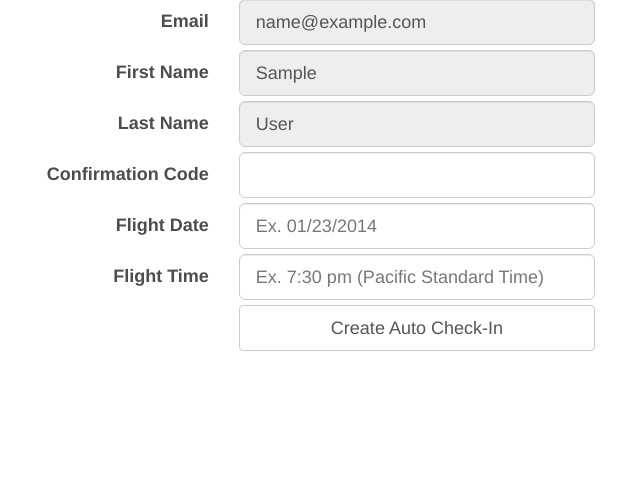
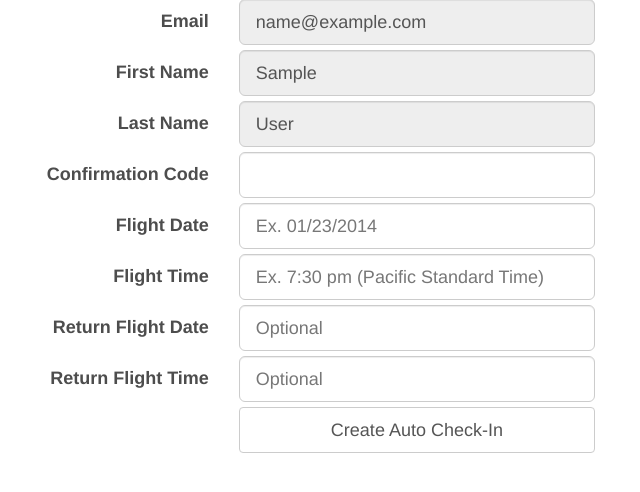
Before and after one commit to dvdhpkns/swautocheckin, a Django app: page /passenger/00000000-0000-0000-0000-000000000001/create-reservation in a window 1280 px wide. Shown: the part 227-719 px from the top of the page, without its empty margins (361-1001 px from the left). Run offline with Django 3.2, Linux system fonts and the light colour scheme; tables that the repository leaves empty hold one stand-in row (values such as "Sample post"); some libraries are stand-ins or nearby versions.

Commit message:
Add return flight option

```diff
--- a/swautocheckin/forms.py
+++ b/swautocheckin/forms.py
@@ -41,20 +41,20 @@ class ReservationForm(forms.Form):
     flight_time.label = 'Flight Time'
     flight_time.input_formats = ['%H:%M', '%I:%M%p', '%I:%M %p']
 
-    # return_flight_date = forms.DateField()
-    # return_flight_date.required = False
-    # return_flight_date.widget.attrs['class'] = 'form-control input-lg'
-    # return_flight_date.widget.attrs['placeholder'] = 'Optional'
-    # return_flight_date.label = 'Return Flight Date'
-    # return_flight_date.input_formats = ['%m/%d/%Y']
-    #
-    # return_flight_time = forms.TimeField()
-    # return_flight_time.required = False
-    # return_flight_time.widget.attrs['placeholder'] = 'Optional'
-    # return_flight_time.help_text = "Pacific Standard Time"
-    # return_flight_time.widget.attrs['class'] = 'form-control input-lg'
-    # return_flight_time.label = 'Return Flight Time'
-    # return_flight_time.input_formats = ['%H:%M', '%I:%M%p', '%I:%M %p']
+    return_flight_date = forms.DateField()
+    return_flight_date.required = False
+    return_flight_date.widget.attrs['class'] = 'form-control input-lg'
+    return_flight_date.widget.attrs['placeholder'] = 'Optional'
+    return_flight_date.label = 'Return Flight Date'
+    return_flight_date.input_formats = ['%m/%d/%Y']
+
+    return_flight_time = forms.TimeField()
+    return_flight_time.required = False
+    return_flight_time.widget.attrs['placeholder'] = 'Optional'
+    return_flight_time.help_text = "Pacific Standard Time"
+    return_flight_time.widget.attrs['class'] = 'form-control input-lg'
+    return_flight_time.label = 'Return Flight Time'
+    return_flight_time.input_formats = ['%H:%M', '%I:%M%p', '%I:%M %p']
 
     def __init__(self, *args, **kwargs):
         super(ReservationForm, self).__init__(*args, **kwargs)
@@ -85,6 +85,18 @@ class ReservationForm(forms.Form):
         last_name = cleaned_data.get("last_name")
         conf_num = cleaned_data.get("confirmation_num")
 
+        return_flight_time = cleaned_data.get("return_flight_time")
+        return_flight_date = cleaned_data.get("return_flight_date")
+        if return_flight_time and not return_flight_date:
+            msg = u"Required with return flight time."
+            self._errors["return_flight_date"] = self.error_class([msg])
+            del cleaned_data["return_flight_date"]
+
+        if return_flight_date and not return_flight_time:
+            msg = u"Required with return flight date."
+            self._errors["return_flight_time"] = self.error_class([msg])
+            del cleaned_data["return_flight_time"]
+
         if first_name and last_name and conf_num:
             response_code, boarding_position = checkin.attempt_checkin(conf_num, first_name, last_name, email, do_checkin=False)
             if response_code is RESPONSE_STATUS_INVALID.code:
--- a/swautocheckin/models.py
+++ b/swautocheckin/models.py
@@ -1,5 +1,11 @@
+from datetime import datetime, timedelta
+import logging
 from django.db import models
 import uuid
+from swautocheckin import tasks
+
+
+LOGGER = logging.getLogger(__name__)
 
 
 class Passenger(models.Model):
@@ -28,3 +34,33 @@ class Reservation(models.Model):
 
     def __unicode__(self):
         return u'%s. %s: %s' % (self.id, self.passenger, self.flight_date)
+
+
+def create_reservation(confirmation_num, flight_date, flight_time, passenger, return_reservation=None):
+    LOGGER.info("Creating reservation and scheduling checkin task...")
+
+    reservation = Reservation.objects.create(
+        passenger=passenger,
+        flight_date=flight_date,
+        flight_time=flight_time,
+        confirmation_num=confirmation_num,
+    )
+    if return_reservation:
+        reservation.child_reservations.add(return_reservation)
+    # schedule checkin for 24 hours before reservation
+    checkin_time = _get_checkin_time(reservation)
+    result = tasks.checkin_job.apply_async(args=[reservation.id], eta=checkin_time)
+    reservation.task_id = result.id
+    reservation.save()
+    return reservation
+
+
+def _get_checkin_time(reservation):
+    checkin_time = datetime.combine(
+        (reservation.flight_date - timedelta(days=1)),  # Subtract 24 hours for checkin time
+        reservation.flight_time
+    )
+    # todo is utc 7 hours during daylight savings?
+    checkin_time += timedelta(hours=7)  # Add 7 hours for UTC
+    # checkin_time -= timedelta(seconds=30)  # Start trying 30 seconds
+    return checkin_time
--- a/swautocheckin/templates/success.html
+++ b/swautocheckin/templates/success.html
@@ -28,6 +28,12 @@
             <dd>{{ reservation.flight_date }}</dd>
             <dt>Flight Time</dt>
             <dd>{{ reservation.flight_time }}</dd>
+            {% if reservation.child_reservations.all %}
+            <dt>Return Flight Date</dt>
+            <dd>{{ reservation.child_reservations.all.0.flight_date }}</dd>
+            <dt>Return Flight Time</dt>
+            <dd>{{ reservation.child_reservations.all.0.flight_time }}</dd>
+            {% endif %}
         </dl>
     </div>
 
--- a/swautocheckin/views.py
+++ b/swautocheckin/views.py
@@ -1,12 +1,12 @@
-from datetime import datetime, timedelta
 import logging
+
 from django.core.urlresolvers import reverse
 from django.shortcuts import render, get_object_or_404
 from django.http import HttpResponseRedirect
-from swautocheckin import tasks
 
 from swautocheckin.forms import EmailForm, ReservationForm
-from swautocheckin.models import Passenger, Reservation
+from swautocheckin.models import Passenger, Reservation, create_reservation
+
 
 LOGGER = logging.getLogger(__name__)
 
@@ -27,17 +27,6 @@ def email_view(request):
     })
 
 
-def _get_checkin_time(reservation):
-    checkin_time = datetime.combine(
-        (reservation.flight_date - timedelta(days=1)),  # Subtract 24 hours for checkin time
-        reservation.flight_time
-    )
-    # todo is utc 7 hours during daylight savings?
-    checkin_time += timedelta(hours=7)  # Add 7 hours for UTC
-    # checkin_time -= timedelta(seconds=30)  # Start trying 30 seconds
-    return checkin_time
-
-
 def reservation_view(request, passenger_uuid):
     passenger = get_object_or_404(Passenger, uuid=passenger_uuid)
 
@@ -54,21 +43,12 @@ def reservation_view(request, passenger_uuid):
             confirmation_num = reservation_form.cleaned_data['confirmation_num']
             flight_date = reservation_form.cleaned_data['flight_date']
             flight_time = reservation_form.cleaned_data['flight_time']
-
-            LOGGER.info("Creating reservation...")
-
-            reservation = Reservation.objects.create(
-                passenger=passenger,
-                flight_date=flight_date,
-                flight_time=flight_time,
-                confirmation_num=confirmation_num
-            )
-
-            # schedule checkin for 24 hours before reservation
-            checkin_time = _get_checkin_time(reservation)
-            result = tasks.checkin_job.apply_async(args=[reservation.id], eta=checkin_time)
-            reservation.task_id = result.id
-            reservation.save()
+            return_flight_date = reservation_form.cleaned_data['return_flight_date']
+            return_flight_time = reservation_form.cleaned_data['return_flight_time']
+            return_reservation = None
+            if return_flight_time and return_flight_time:
+                return_reservation = create_reservation(confirmation_num, return_flight_date, return_flight_time, passenger)
+            reservation = create_reservation(confirmation_num, flight_date, flight_time, passenger, return_reservation=return_reservation)
 
             return HttpResponseRedirect(reverse('success', args=[reservation.uuid]))
     else:
```
